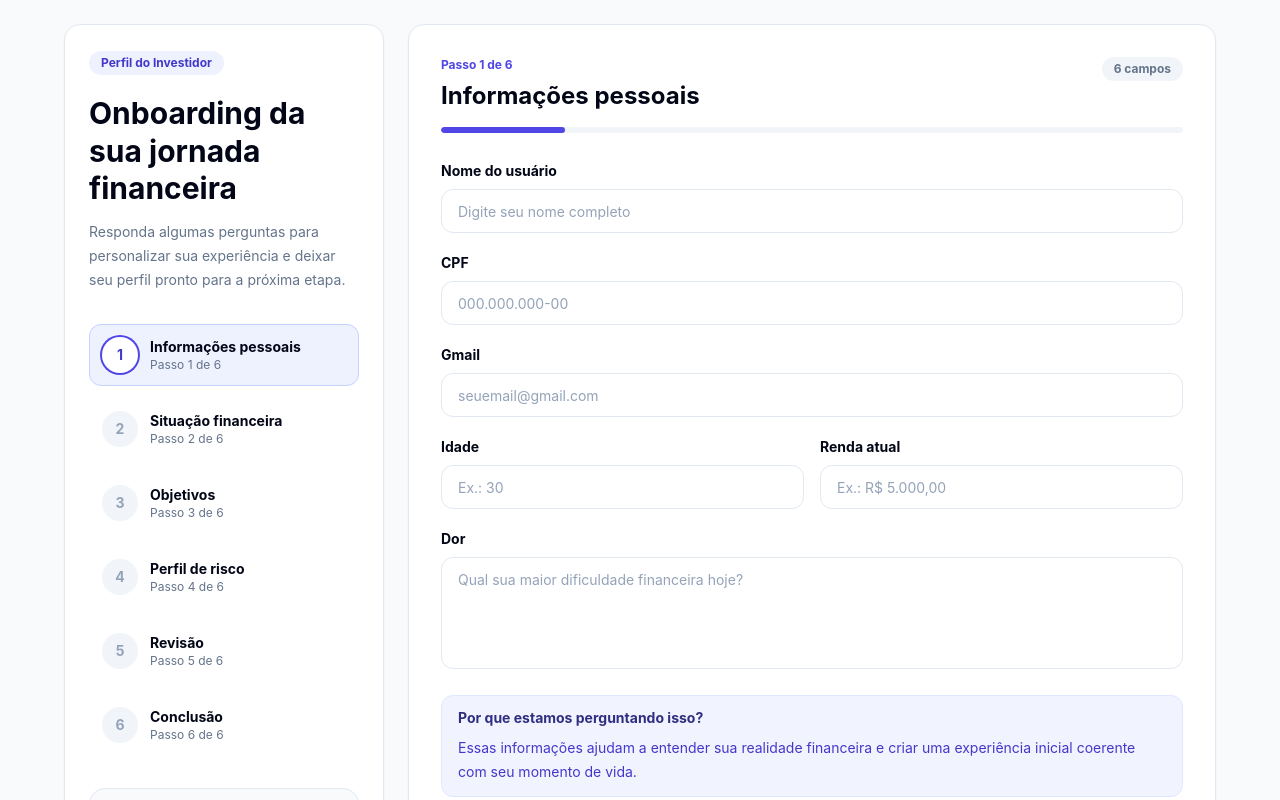
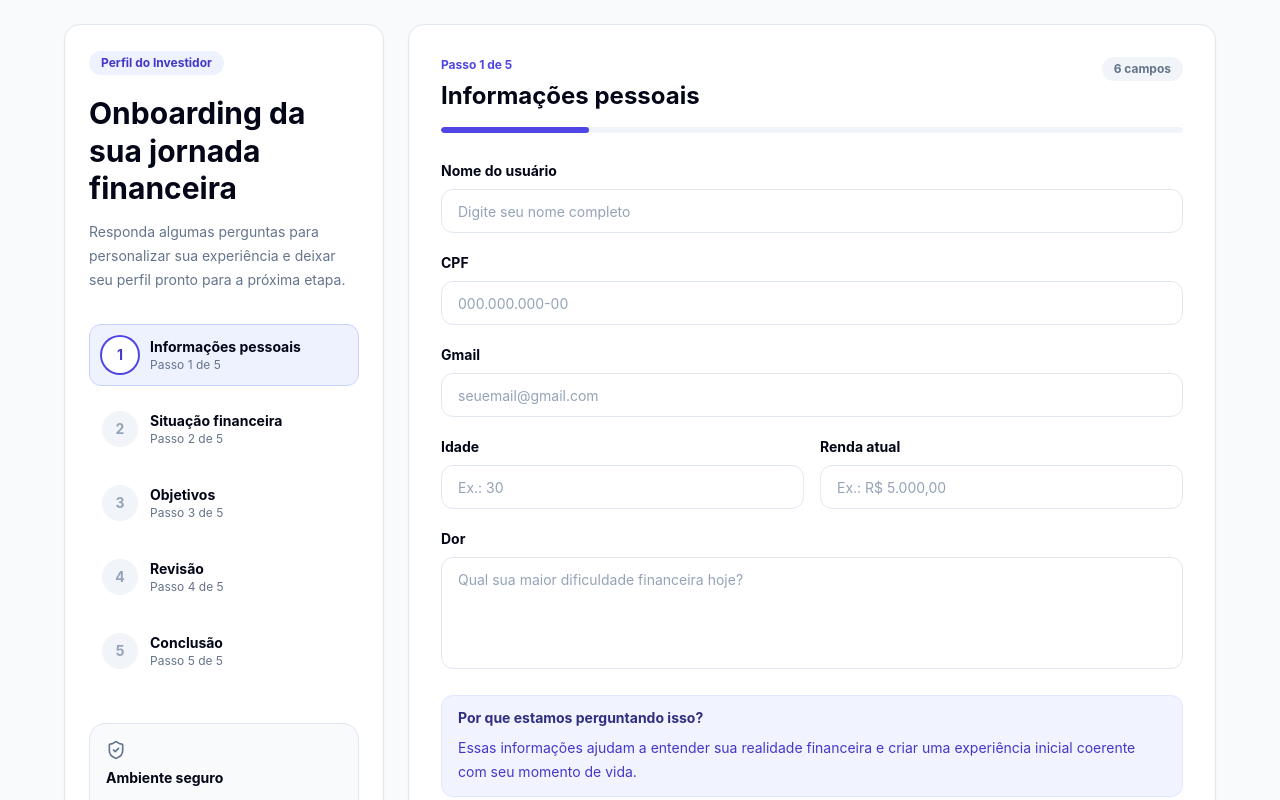
Before and after one commit to alvaromarqurs-source/Projeto_senai, a React (Vite) app: page / in a window 1280 px wide. Shown: the top 800 px of the page. Built offline with nearby package versions, Linux system fonts and the light colour scheme.

Commit message:
versäo sem perfil de risco (2.0)

```diff
--- a/projeto.tsx
+++ b/projeto.tsx
@@ -2,21 +2,14 @@ import * as React from "react";
 import type { LucideIcon } from "lucide-react";
 import {
   BarChart3,
-  BriefcaseBusiness,
   CalendarClock,
   ChevronDown,
   CircleDollarSign,
-  Clock3,
-  Edit3,
   Goal,
   Home,
-  Landmark,
   PartyPopper,
   Plane,
-  Shield,
-  ShieldCheck,
   Target,
-  TrendingUp,
   Umbrella,
   WalletCards,
 } from "lucide-react";
@@ -24,9 +17,7 @@ import {
 import { GoalCard } from "./src/components/onboarding/GoalCard";
 import { InfoCard } from "./src/components/onboarding/InfoCard";
 import { ProgressHeader } from "./src/components/onboarding/ProgressHeader";
-import { QuestionCard } from "./src/components/onboarding/QuestionCard";
 import { ReviewCard } from "./src/components/onboarding/ReviewCard";
-import { RiskCard } from "./src/components/onboarding/RiskCard";
 import {
   OnboardingStep,
   SidebarProgress,
@@ -58,32 +49,24 @@ type GoalData = {
   preocupacao: string;
 };
 
-type RiskData = {
-  quedaMercado: "vender" | "esperar" | "comprar" | "";
-  experiencia: "nenhuma" | "basica" | "intermediaria" | "avancada" | "";
-  investimentos: string[];
-};
-
 type OnboardingData = {
   personal: PersonalData;
   financial: FinancialData;
   goals: GoalData;
-  risk: RiskData;
 };
 
 type FieldError = Partial<Record<string, string>>;
 
 const storageKey = "investor-onboarding-data";
 const maxStepKey = "investor-onboarding-max-step";
-const totalSteps = 6;
+const totalSteps = 5;
 
 const steps: OnboardingStep[] = [
   { id: 1, title: "Informações pessoais", shortTitle: "Info. pessoais" },
   { id: 2, title: "Situação financeira", shortTitle: "Sit. financeira" },
   { id: 3, title: "Objetivos", shortTitle: "Objetivos" },
-  { id: 4, title: "Perfil de risco", shortTitle: "Risco" },
-  { id: 5, title: "Revisão", shortTitle: "Revisão" },
-  { id: 6, title: "Conclusão", shortTitle: "Conclusão" },
+  { id: 4, title: "Revisão", shortTitle: "Revisão" },
+  { id: 5, title: "Conclusão", shortTitle: "Conclusão" },
 ];
 
 const initialData: OnboardingData = {
@@ -107,11 +90,6 @@ const initialData: OnboardingData = {
     prazo: 10,
     metaFinanceira: "",
     preocupacao: "",
-  },
-  risk: {
-    quedaMercado: "",
-    experiencia: "",
-    investimentos: [],
   },
 };
 
@@ -151,22 +129,6 @@ function formatCurrency(value: string) {
 
 function parseMoney(value: string) {
   return Number(value.replace(/\D/g, "")) / 100;
-}
-
-function riskProfile(data: RiskData) {
-  let score = 0;
-  if (data.quedaMercado === "esperar") score += 2;
-  if (data.quedaMercado === "comprar") score += 4;
-  if (data.experiencia === "basica") score += 1;
-  if (data.experiencia === "intermediaria") score += 2;
-  if (data.experiencia === "avancada") score += 3;
-  score += data.investimentos.filter((item) =>
-    ["acoes", "fundos", "etfs", "cripto"].includes(item),
-  ).length;
-
-  if (score <= 3) return "Conservador";
-  if (score <= 7) return "Moderado";
-  return "Arrojado";
 }
 
 function goalLabel(goal: GoalData["objetivo"]) {
@@ -211,12 +173,6 @@ function validateStep(step: number, data: OnboardingData): FieldError {
     if (!data.goals.objetivo) errors.objetivo = "Selecione um objetivo.";
     if (parseMoney(data.goals.metaFinanceira) <= 0) errors.metaFinanceira = "Informe uma meta.";
     if (!data.goals.preocupacao.trim()) errors.preocupacao = "Preencha este campo.";
-  }
-
-  if (step === 4) {
-    if (!data.risk.quedaMercado) errors.quedaMercado = "Escolha uma reação.";
-    if (!data.risk.experiencia) errors.experiencia = "Informe sua experiência.";
-    if (data.risk.investimentos.length === 0) errors.investimentos = "Selecione ao menos um item.";
   }
 
   return errors;
@@ -599,17 +555,6 @@ export default function InvestorProfileOnboarding() {
       />
     ),
     4: (
-      <StepFour
-        data={data.risk}
-        errors={errors}
-        onChange={(value) => updateData("risk", value)}
-        onBack={handleBack}
-        onNext={handleNext}
-        loading={loading}
-        isValid={!hasErrors(validateStep(4, data))}
-      />
-    ),
-    5: (
       <StepFive
         data={data}
         onEdit={goToStep}
@@ -618,7 +563,7 @@ export default function InvestorProfileOnboarding() {
         loading={loading}
       />
     ),
-    6: <StepSix data={data} onBack={() => goToStep(1)} />,
+    5: <StepSix data={data} onBack={() => goToStep(1)} />,
   }[currentStep];
 
   return (
@@ -785,87 +730,6 @@ function StepThree({
   );
 }
 
-function StepFour({
-  data,
-  errors,
-  onChange,
-  onBack,
-  onNext,
-  loading,
-  isValid,
-}: {
-  data: RiskData;
-  errors: FieldError;
-  onChange: (value: Partial<RiskData>) => void;
-  onBack: () => void;
-  onNext: () => void;
-  loading: boolean;
-  isValid: boolean;
-}) {
-  const investments = ["Tesouro Direto", "CDB", "Fundos", "Ações", "ETFs", "Cripto"];
-  const investmentKeys = ["tesouro", "cdb", "fundos", "acoes", "etfs", "cripto"];
-  const profile = riskProfile(data);
-
-  function toggleInvestment(value: string) {
-    onChange({
-      investimentos: data.investimentos.includes(value)
-        ? data.investimentos.filter((item) => item !== value)
-        : [...data.investimentos, value],
-    });
-  }
-
-  return (
-    <>
-      <ProgressHeader currentStep={4} totalSteps={totalSteps} title="Perfil de risco" badge="3 seções" />
-      <div className="space-y-5">
-        <QuestionCard title="1. Como você reagiria a uma queda de 20% nos seus investimentos?">
-          <div className="grid gap-3 sm:grid-cols-3">
-            <RiskCard title="A) Venderia tudo" subtitle="Prefiro evitar perdas." icon={Shield} selected={data.quedaMercado === "vender"} onSelect={() => onChange({ quedaMercado: "vender" })} />
-            <RiskCard title="B) Esperaria recuperar" subtitle="Acredito no longo prazo." icon={Clock3} selected={data.quedaMercado === "esperar"} onSelect={() => onChange({ quedaMercado: "esperar" })} />
-            <RiskCard title="C) Compraria mais" subtitle="Vejo como oportunidade." icon={TrendingUp} selected={data.quedaMercado === "comprar"} onSelect={() => onChange({ quedaMercado: "comprar" })} />
-          </div>
-          <FieldErrorText error={errors.quedaMercado} />
-        </QuestionCard>
-        <QuestionCard title="2. Qual sua experiência com investimentos?">
-          <RadioGroup name="experiencia" value={data.experiencia} onChange={(experiencia) => onChange({ experiencia: experiencia as RiskData["experiencia"] })} options={[{ label: "Nenhuma", value: "nenhuma" }, { label: "Básica", value: "basica" }, { label: "Intermediária", value: "intermediaria" }, { label: "Avançada", value: "avancada" }]} error={errors.experiencia} />
-        </QuestionCard>
-        <QuestionCard title="3. Já investiu em:">
-          <div className="grid gap-3 sm:grid-cols-3">
-            {investments.map((label, index) => {
-              const key = investmentKeys[index];
-              return (
-                <label key={key} className="flex h-11 cursor-pointer items-center gap-2 rounded-lg border border-slate-200 bg-white px-3 text-sm font-bold text-slate-700 transition hover:border-indigo-200 hover:bg-indigo-50/40">
-                  <input type="checkbox" checked={data.investimentos.includes(key)} onChange={() => toggleInvestment(key)} className="h-4 w-4 rounded border-slate-300 text-indigo-600 focus:ring-indigo-500" />
-                  {label}
-                </label>
-              );
-            })}
-          </div>
-          <FieldErrorText error={errors.investimentos} />
-        </QuestionCard>
-        {isValid && (
-          <section className="rounded-xl border border-indigo-100 bg-indigo-50 p-5">
-            <div className="flex items-center gap-4">
-              <ShieldCheck aria-hidden="true" className="h-12 w-12 text-indigo-600" strokeWidth={1.7} />
-              <div>
-                <p className="text-sm font-medium text-indigo-700">Seu perfil de risco é:</p>
-                <h3 className="text-2xl font-bold text-indigo-700">{profile}</h3>
-                <p className="mt-1 text-sm leading-6 text-indigo-900">
-                  {profile === "Conservador" ? "Você prioriza estabilidade e previsibilidade." : profile === "Moderado" ? "Você busca crescimento com segurança, aceitando riscos moderados." : "Você aceita oscilações maiores buscando maior retorno."}
-                </p>
-              </div>
-            </div>
-          </section>
-        )}
-        <InfoCard>
-          Seu perfil de risco é essencial para sugerir investimentos alinhados com seu conforto e seus objetivos.
-        </InfoCard>
-        <StepNavigation onBack={onBack} onNext={onNext} nextLabel="Continuar" loading={loading} />
-      </div>
-    </>
-  );
-}
-
 function StepFive({
   data,
   onEdit,
@@ -881,7 +745,7 @@ function StepFive({
 }) {
   return (
     <>
-      <ProgressHeader currentStep={5} totalSteps={totalSteps} title="Revisão" badge="Revise seus dados" />
+      <ProgressHeader currentStep={4} totalSteps={totalSteps} title="Revisão" badge="Revise seus dados" />
       <div className="space-y-5">
         <p className="text-sm leading-6 text-slate-500">Revise suas informações antes de finalizar seu perfil.</p>
         <ReviewCard title="Informações pessoais" summary={`Nome: ${data.personal.nome || "Não informado"} • Idade: ${data.personal.idade || "--"} • Email: ${data.personal.email || "--"}`} onEdit={() => onEdit(1)}>
@@ -893,9 +757,6 @@ function StepFive({
         <ReviewCard title="Objetivos" summary={`Objetivo: ${goalLabel(data.goals.objetivo)} • Prazo: ${data.goals.prazo} anos • Meta: ${data.goals.metaFinanceira || "--"}`} onEdit={() => onEdit(3)}>
           Preocupação: {data.goals.preocupacao || "Não informado"}
         </ReviewCard>
-        <ReviewCard title="Perfil de risco" summary={`Perfil ${riskProfile(data.risk)} • Experiência: ${data.risk.experiencia || "--"}`} onEdit={() => onEdit(4)}>
-          Investimentos informados: {data.risk.investimentos.join(", ") || "Nenhum"}
-        </ReviewCard>
         <SuccessCard title="Tudo certo!">
           Confira se todas as informações estão corretas. Você poderá editar qualquer item antes de finalizar.
         </SuccessCard>
@@ -906,12 +767,11 @@ function StepFive({
 }
 
 function StepSix({ data, onBack }: { data: OnboardingData; onBack: () => void }) {
-  const profile = riskProfile(data.risk);
   const nextSteps = ["Perfil criado", "Dados analisados", "Montagem da estratégia", "Recomendações personalizadas"];
 
   return (
     <>
-      <ProgressHeader currentStep={6} totalSteps={totalSteps} title="Conclusão" badge="100%" />
+      <ProgressHeader currentStep={5} totalSteps={totalSteps} title="Conclusão" badge="100%" />
       <div className="space-y-6">
         <section className="text-center">
           <PartyPopper aria-hidden="true" className="mx-auto h-12 w-12 text-indigo-600" />
@@ -923,7 +783,7 @@ function StepSix({ data, onBack }: { data: OnboardingData; onBack: () => void })
         </section>
 
         <section className="grid gap-4 sm:grid-cols-3">
-          <SummaryTile icon={ShieldCheck} label="Perfil de risco" value={profile} />
+          <SummaryTile icon={WalletCards} label="Usuário" value={data.personal.nome || "Não informado"} />
           <SummaryTile icon={Target} label="Objetivo principal" value={goalLabel(data.goals.objetivo)} />
           <SummaryTile icon={CircleDollarSign} label="Investimento mensal" value={data.financial.investimentoMensal || "Não informado"} />
         </section>
--- a/src/components/onboarding/QuestionCard.tsx
+++ /dev/null
@@ -1,15 +0,0 @@
-import * as React from "react";
-
-type QuestionCardProps = {
-  title: string;
-  children: React.ReactNode;
-};
-
-export function QuestionCard({ title, children }: QuestionCardProps) {
-  return (
-    <section className="rounded-xl border border-slate-200 bg-white p-4 transition hover:border-indigo-100">
-      <h3 className="text-sm font-bold leading-5 text-slate-950">{title}</h3>
-      <div className="mt-3">{children}</div>
-    </section>
-  );
-}
```
Also changed, not shown: abrir.html (+7 -14 lines), src/components/onboarding/RiskCard.tsx (deleted, +0 -41 lines).
